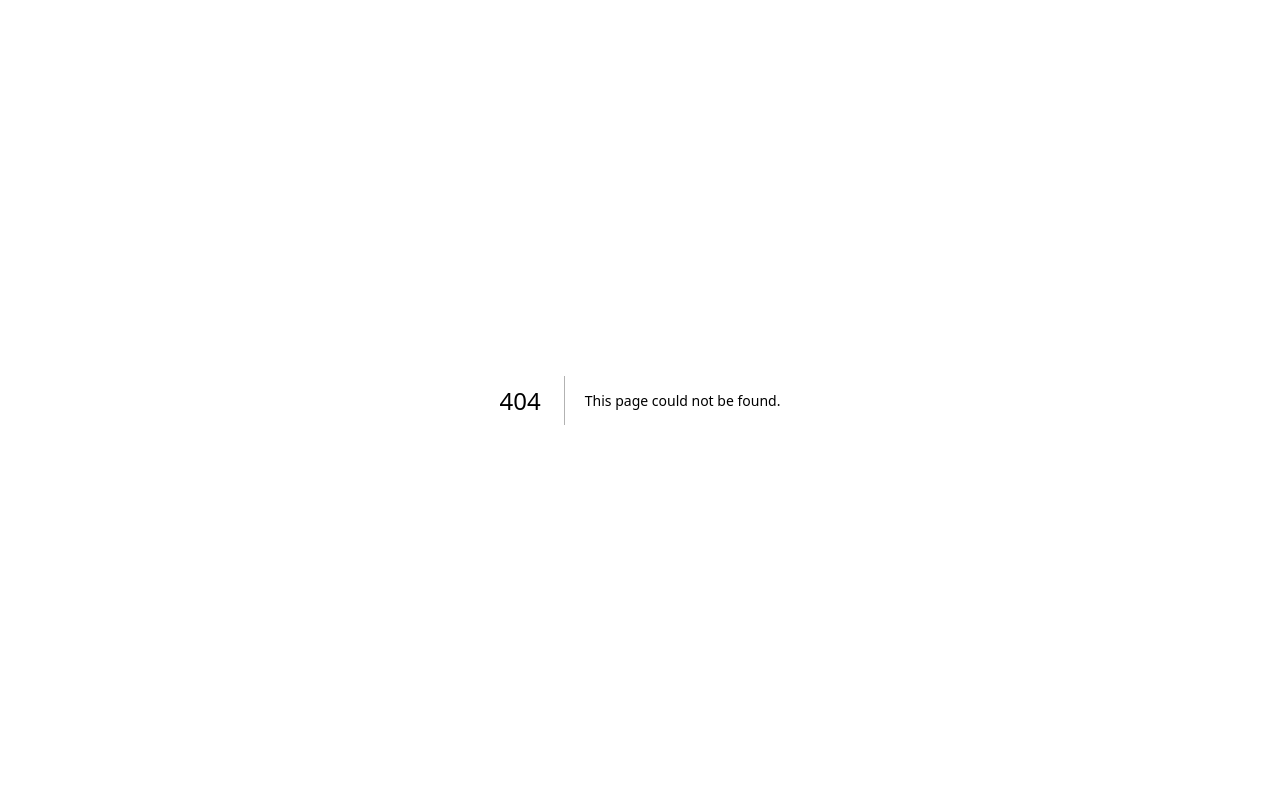
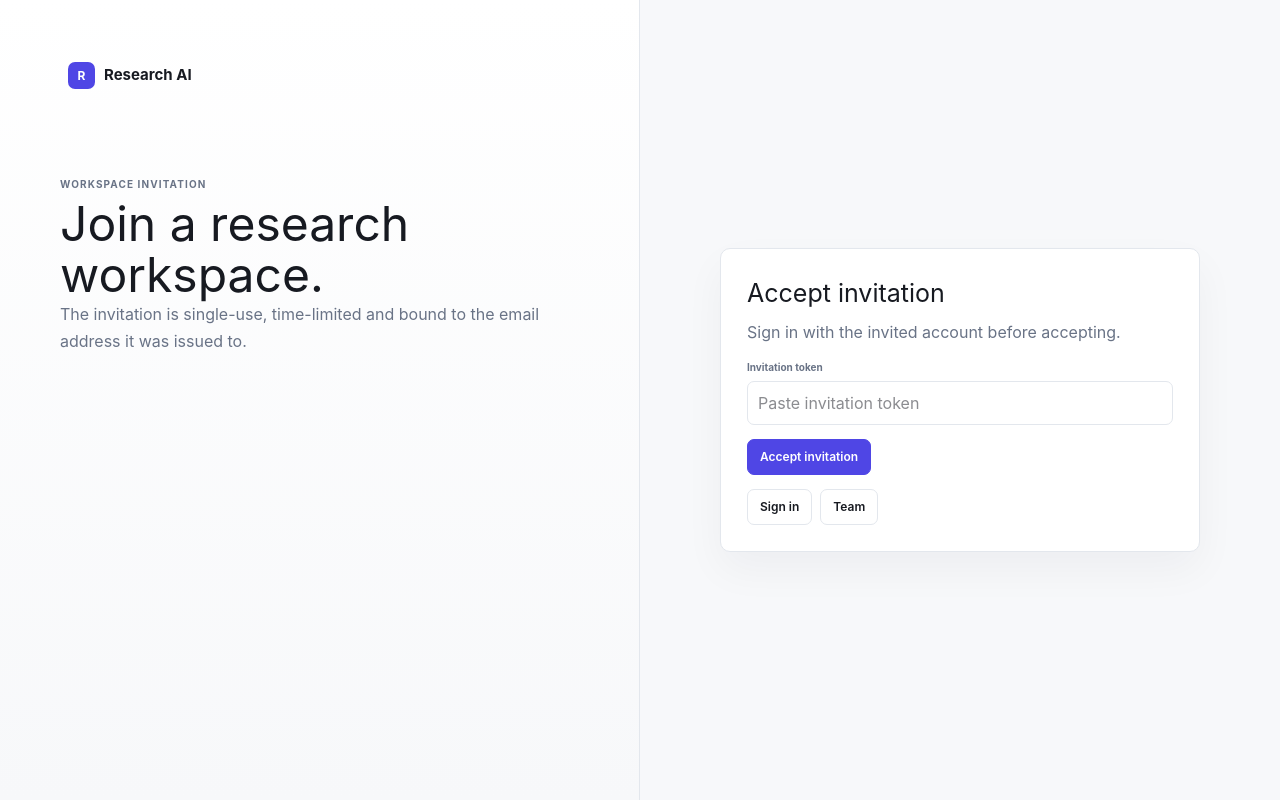
Before and after one commit to mehrabja/research-ai, a Next.js app in the folder apps/web/: page /accept-invitation in a window 1280 px wide. Before the commit this address had no page. Built offline with nearby package versions, Linux system fonts and the light colour scheme.

Commit message:
feat(web): add invitation acceptance surface

```diff
--- /dev/null
+++ b/apps/web/src/app/accept-invitation/page.tsx
@@ -0,0 +1,41 @@
+"use client";
+
+import Link from "next/link";
+import {useSearchParams} from "next/navigation";
+import {Suspense,useEffect,useState} from "react";
+import {api} from "@/lib/api/client";
+
+function AcceptInvitationForm(){
+  const params=useSearchParams();
+  const [token,setToken]=useState("");
+  const [status,setStatus]=useState("");
+  const [error,setError]=useState("");
+  const [busy,setBusy]=useState(false);
+  useEffect(()=>setToken(params.get("token")??""),[params]);
+
+  async function accept(){
+    if(!token){setError("The invitation token is missing.");return;}
+    setBusy(true);setError("");setStatus("");
+    try{
+      const result=await api.acceptInvitation(token);
+      setStatus("Invitation accepted. Your role is "+result.role+" and the workspace is now available.");
+    }catch(err){
+      setError(err instanceof Error?err.message:"Invitation could not be accepted.");
+    }finally{setBusy(false);}
+  }
+
+  return <div className="auth-page">
+    <section className="auth-side"><Link className="brand" href="/"><span className="brand-mark">R</span><span>Research AI</span></Link><div className="eyebrow" style={{marginTop:70}}>Workspace invitation</div><h1>Join a research workspace.</h1><p>The invitation is single-use, time-limited and bound to the email address it was issued to.</p></section>
+    <section className="auth-main"><div className="auth-card"><h2>Accept invitation</h2><p className="muted">Sign in with the invited account before accepting.</p>
+      {error&&<div className="notice error" style={{marginTop:14}}>{error}</div>}
+      {status&&<div className="notice success" style={{marginTop:14}}>{status} <Link href="/dashboard" style={{fontWeight:700}}>Open dashboard</Link></div>}
+      <div className="field" style={{marginTop:16}}><label>Invitation token</label><input className="input" value={token} onChange={e=>setToken(e.target.value)} placeholder="Paste invitation token" aria-label="Invitation token"/></div>
+      <button className="btn primary" style={{marginTop:14}} disabled={!token||busy} onClick={()=>void accept()}>{busy?"Accepting…":"Accept invitation"}</button>
+      <div className="actions" style={{marginTop:14}}><Link className="btn" href="/login">Sign in</Link><Link className="btn" href="/team">Team</Link></div>
+    </div></section>
+  </div>;
+}
+
+export default function AcceptInvitationPage(){
+  return <Suspense fallback={<div className="auth-page"><section className="auth-main"><div className="auth-card"><h2>Accept invitation</h2></div></section></div>}><AcceptInvitationForm/></Suspense>;
+}
```
